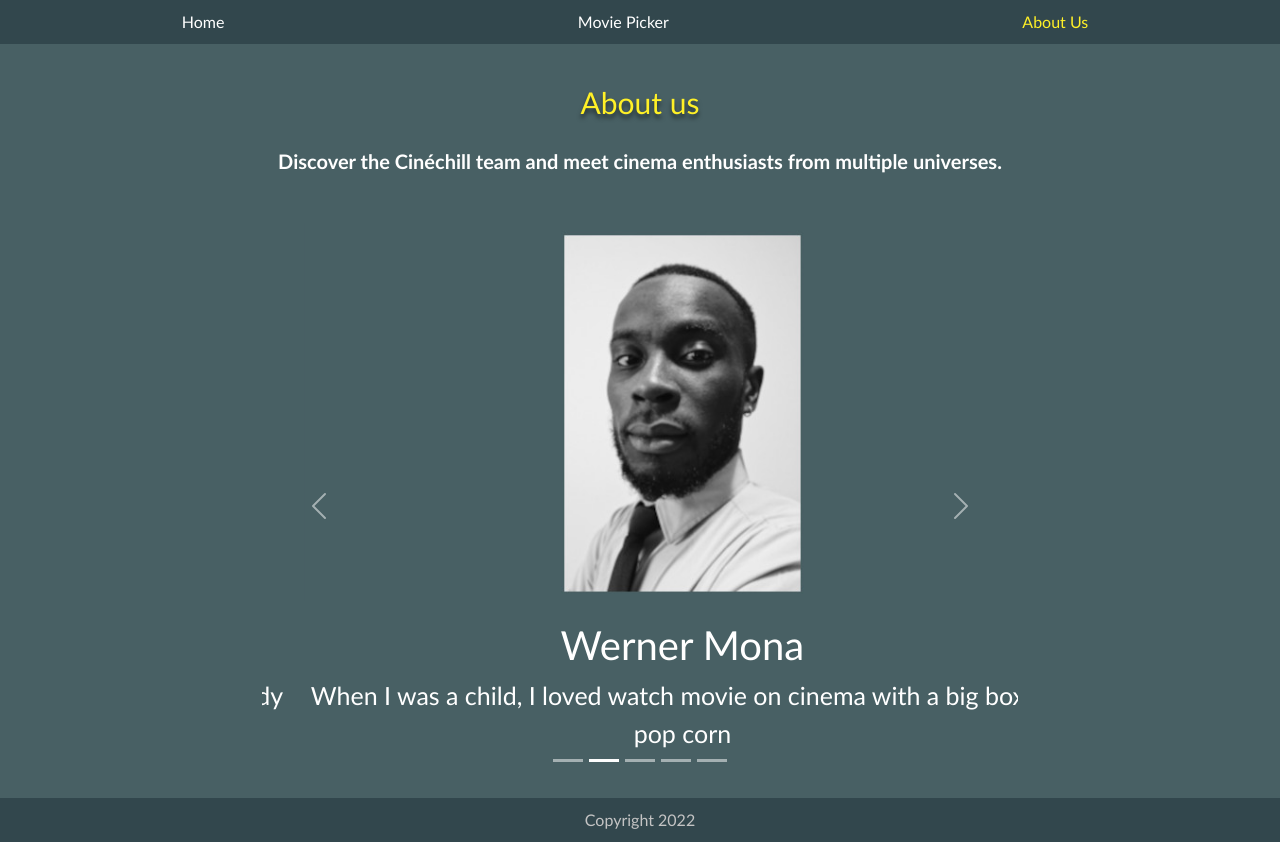
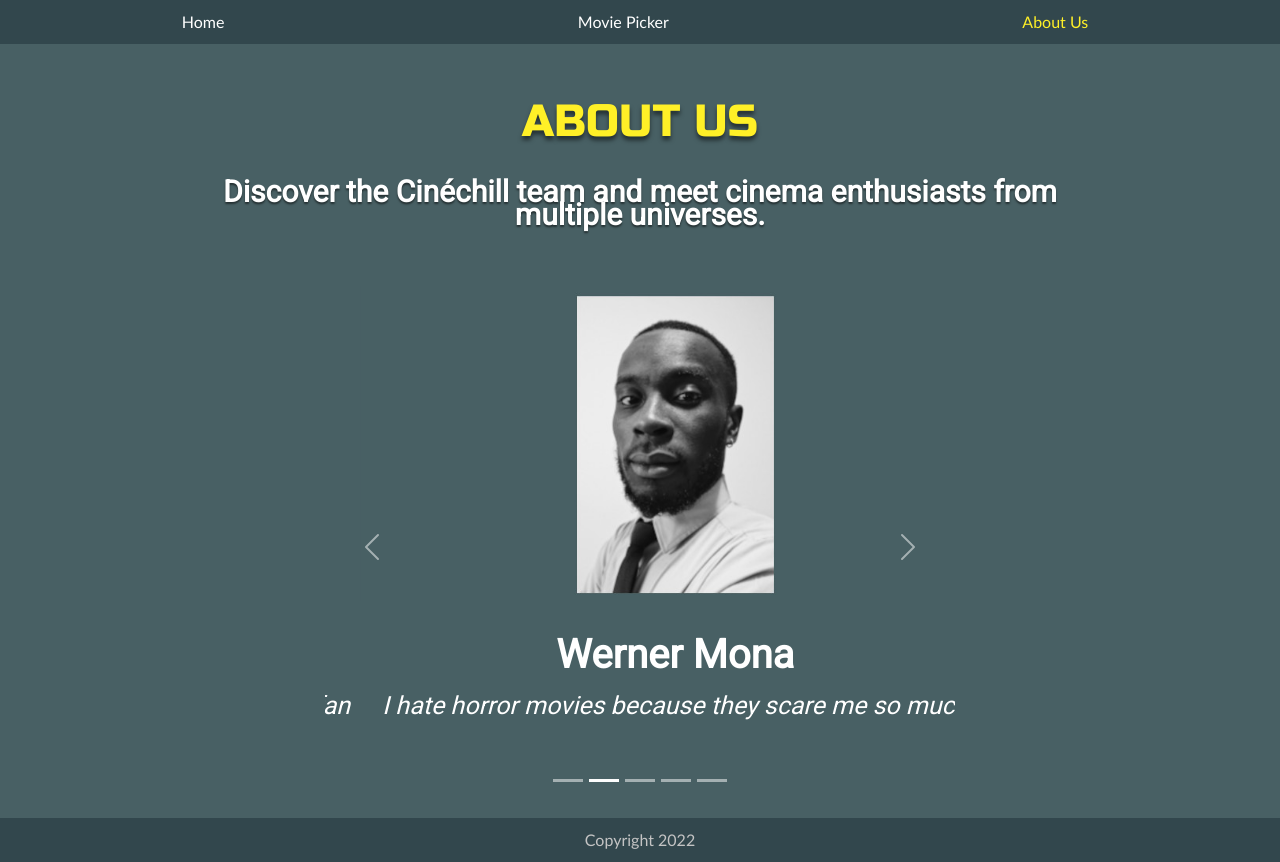
Before and after one commit to ComicScrip/lyon-react-mars22-p2g3, a React (Create React App) app: page /about in a window 1280 px wide. Built offline with nearby package versions, Linux system fonts and the light colour scheme.

Commit message:
finish issue carrousel

```diff
--- a/package.json
+++ b/package.json
@@ -3,11 +3,14 @@
   "version": "0.1.0",
   "private": true,
   "dependencies": {
+    "@expo-google-fonts/russo-one": "^0.2.2",
     "@testing-library/jest-dom": "^5.16.4",
     "@testing-library/react": "^12.1.4",
     "@testing-library/user-event": "^13.5.0",
     "bootstrap": "^5.1.3",
     "eslint-config-react-app": "^7.0.0",
+    "expo-app-loading": "^1.3.0",
+    "expo-font": "^10.0.5",
     "node-sass": "^7.0.1",
     "react": "^18.0.0",
     "react-bootstrap": "^2.2.3",
--- a/src/Css/About.css
+++ b/src/Css/About.css
@@ -1,7 +1,7 @@
 .title {
   font-style: normal;
-  font-weight: 400;
   font-size: 30px;
+  font-family: 'Russo One', sans serif;
   line-height: 36px;
   color: #fff027;
   text-shadow: 0px 4px 4px rgba(0, 0, 0, 0.5);
@@ -12,8 +12,22 @@
   font-style: normal;
   font-weight: 700;
   font-size: 20px;
+  font-family: 'Roboto', sans serif;
   line-height: 23px;
   text-align: center;
   color: #ffffff;
-  margin: 30px 0 50px 0;
+  text-shadow: 0px 2px 2px rgba(0, 0, 0, 0.5);
+  margin: 30px 40px 50px 40px;
 }
+
+@media screen and (min-width: 700px) {
+  .title {
+    font-size: 45px;
+    margin: 50px 0 40px 0;
+  }
+
+  .introduction {
+    font-size: 30px;
+    margin: 40px 200px 60px 200px;
+  }
+}
--- a/src/Css/Carousel.css
+++ b/src/Css/Carousel.css
@@ -4,24 +4,32 @@
 }
 
 .carousel-caption {
-  font-size: 15px;
   position: static !important;
+  margin: 10px;
 }
 
 .carousel-caption h3 {
+  font-family: 'Roboto', sans serif;
+  font-weight: bold;
+  font-size: 28px;
+}
+
+.carousel-caption p {
+  font-family: 'Roboto', sans serif;
   font-size: 18px;
+  font-style: italic;
 }
 
 @media screen and (min-width: 700px) {
   .carousel {
-    width: 60%;
+    width: 50%;
     margin: auto;
-  }
-  .carousel-caption {
-    font-size: 25px;
   }
 
   .carousel-caption h3 {
     font-size: 40px;
   }
+  .carousel-caption p {
+    font-size: 25px;
+  }
 }
--- a/src/Css/index.css
+++ b/src/Css/index.css
@@ -1,3 +1,5 @@
+@import url('https://fonts.googleapis.com/css2?family=Roboto&family=Russo+One&display=swap');
+
 html,
 body,
 #root {
@@ -6,7 +8,7 @@ body,
   flex-direction: column;
   margin: 0;
   font-family: 'Trebuchet MS', 'Lucida Sans Unicode', 'Lucida Grande',
-    'Lucida Sans', Arial, sans-serif;
+    'Lucida Sans', Arial, sans-serif, Roboto, Russo One;
 }
 
 header,
--- a/src/components/Caroussel.js
+++ b/src/components/Caroussel.js
@@ -12,31 +12,30 @@ const teamMembers = [
     name: 'Félix Berger',
     image: ImageFB,
     description:
-      'Passionate about cinema since childhood, i’m a big fan of comedy films',
+      'Passionate about cinema since childhood, i’m a big fan of french movie',
   },
   {
     name: 'Werner Mona',
     image: ImageWM,
-    description:
-      'When I was a child, I loved watch movie on cinema with a big box of pop corn',
+    description: 'I hate horror movies because they scare me so much',
   },
   {
     name: 'Anna Boval',
     image: ImageAB,
     description:
-      "I love watching romantic movies, I've seen over 200 since my childhood",
+      'Passionate about cinema since I’m 8, I like Sci-Fi, thriller and detective films',
   },
   {
     name: 'Leo Laborie',
     image: ImageLL,
     description:
-      'I watch action movies with a big ice cream. I love Vin Diesel',
+      'I love eating ice cream while watching a movie. It makes me very happy',
   },
   {
     name: 'Thierno Diallo',
     image: ImageTD,
-    description: `Passionate about cinema since childhood, i’m a big fan of science
-fiction films`,
+    description:
+      'I love science fiction movies because they make me think a lot',
   },
 ];
 
--- a/src/routes/About.js
+++ b/src/routes/About.js
@@ -6,7 +6,7 @@ import Caroussel from '../components/Caroussel';
 function AboutPage() {
   return (
     <div>
-      <h1 className="title">About us</h1>
+      <h1 className="title">ABOUT US</h1>
       <p className="introduction">
         Discover the Cinéchill team and meet cinema enthusiasts from multiple
         universes.
```
Also changed, not shown: 1 other file (tests, documents, lock files or other folders).
